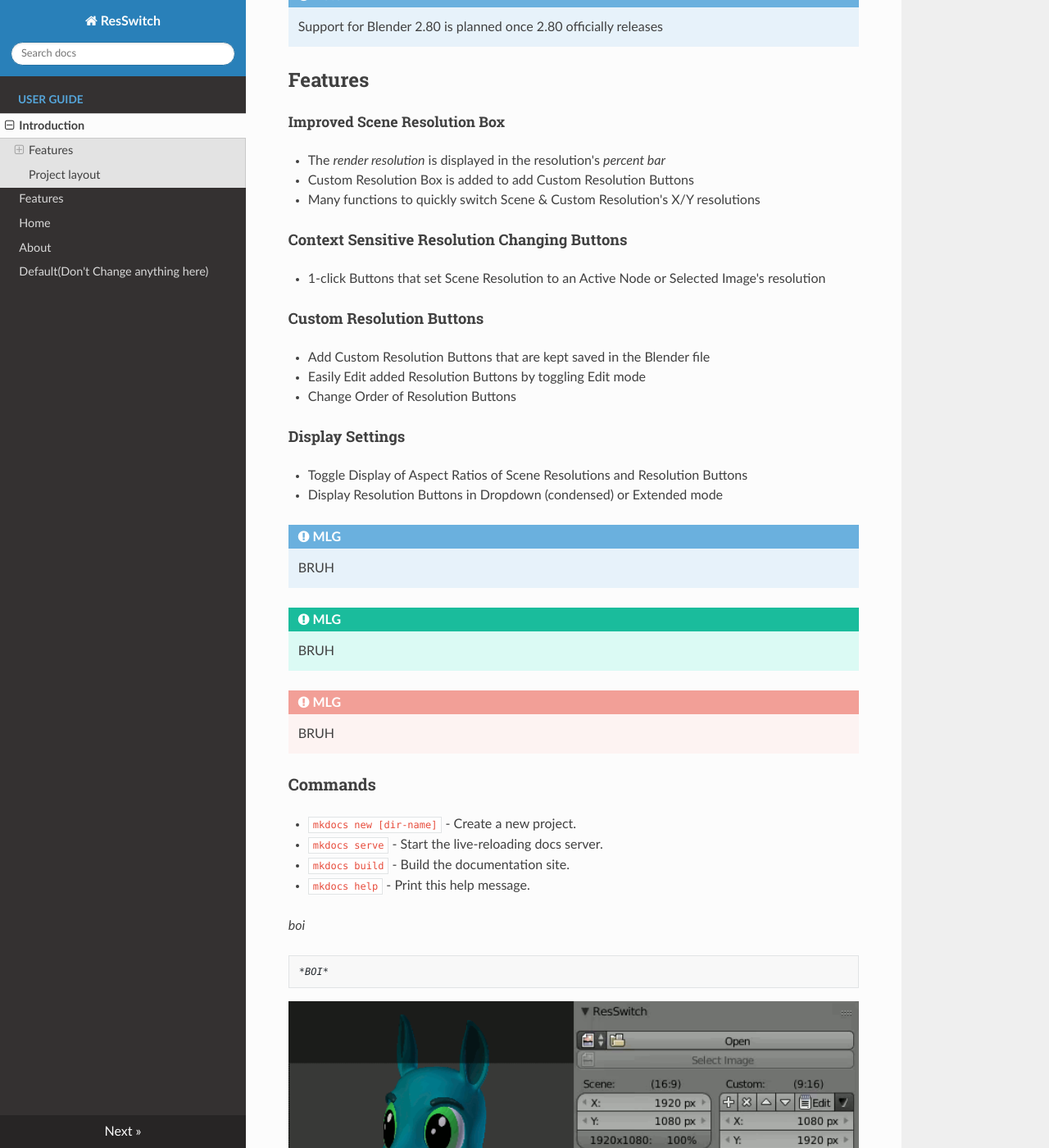
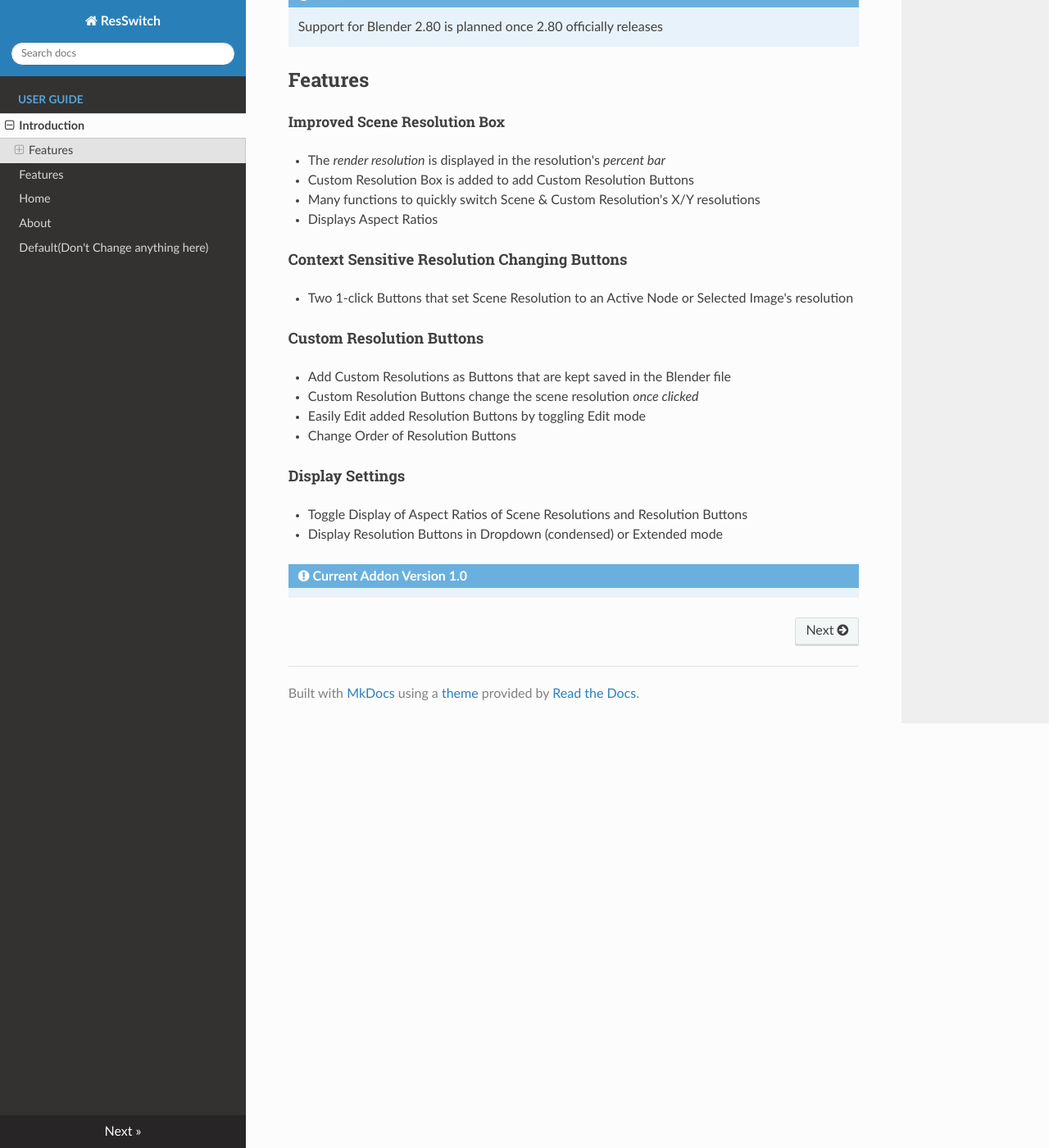
Before and after one commit to JohnGDDR5/ResSwitch-Documentation, an MkDocs documentation site: the page built from docs/intro.md, in a window 1280 px wide and 1400 px high, scrolled down 885 px. Shown: the whole window at 82% size. Built offline with MkDocs 1.6.1, drawn with Linux system fonts in a browser that asks for light colours; nearby versions of some CDN libraries; some of the changed text lies outside the part shown.

Commit message:
Committing before removing some unused .md files to clean up

```diff
--- a/docs/intro.md
+++ b/docs/intro.md
@@ -34,14 +34,16 @@
    * The *render resolution* is displayed in the resolution's *percent bar*
    * Custom Resolution Box is added to add Custom Resolution Buttons
    * Many functions to quickly switch Scene & Custom Resolution's X/Y resolutions
+   * Displays Aspect Ratios
 
 ####Context Sensitive Resolution Changing Buttons
 
-   * 1-click Buttons that set Scene Resolution to an Active Node or Selected Image's resolution
+   * Two 1-click Buttons that set Scene Resolution to an Active Node or Selected Image's resolution
 
 ####Custom Resolution Buttons
 
-   * Add Custom Resolution Buttons that are kept saved in the Blender file
+   * Add Custom Resolutions as Buttons that are kept saved in the Blender file
+   * Custom Resolution Buttons change the scene resolution *once clicked*
    * Easily Edit added Resolution Buttons by toggling Edit mode
    * Change Order of Resolution Buttons
 
@@ -50,34 +52,4 @@
    * Toggle Display of Aspect Ratios of Scene Resolutions and Resolution Buttons
    * Display Resolution Buttons in Dropdown (condensed) or Extended mode
 
-!!! note "MLG"
-    BRUH
-
-!!! important "MLG"
-    BRUH
-
-!!! danger "MLG"
-    BRUH
-
-### Commands
-
-* `mkdocs new [dir-name]` - Create a new project.
-* `mkdocs serve` - Start the live-reloading docs server.
-* `mkdocs build` - Build the documentation site.
-* `mkdocs help` - Print this help message.
-
-   *boi*
-
-    *BOI*
-
-
-   <img src="/img/Change Resolutions 1.gif" alt="IMAGE ALT TEXT HERE" style="width: 100%;">
-   bruhh
-
-
-## Project layout
-
-    mkdocs.yml    # The configuration file.
-    docs/
-        index.md  # The documentation homepage.
-        ...       # Other markdown pages, images and other files.
+!!! note "Current Addon Version 1.0"
```
Also changed, not shown: docs/features.md (+7 -57 lines), docs/img/ResSwitch v1.0 Panel Map v1.2.png.
